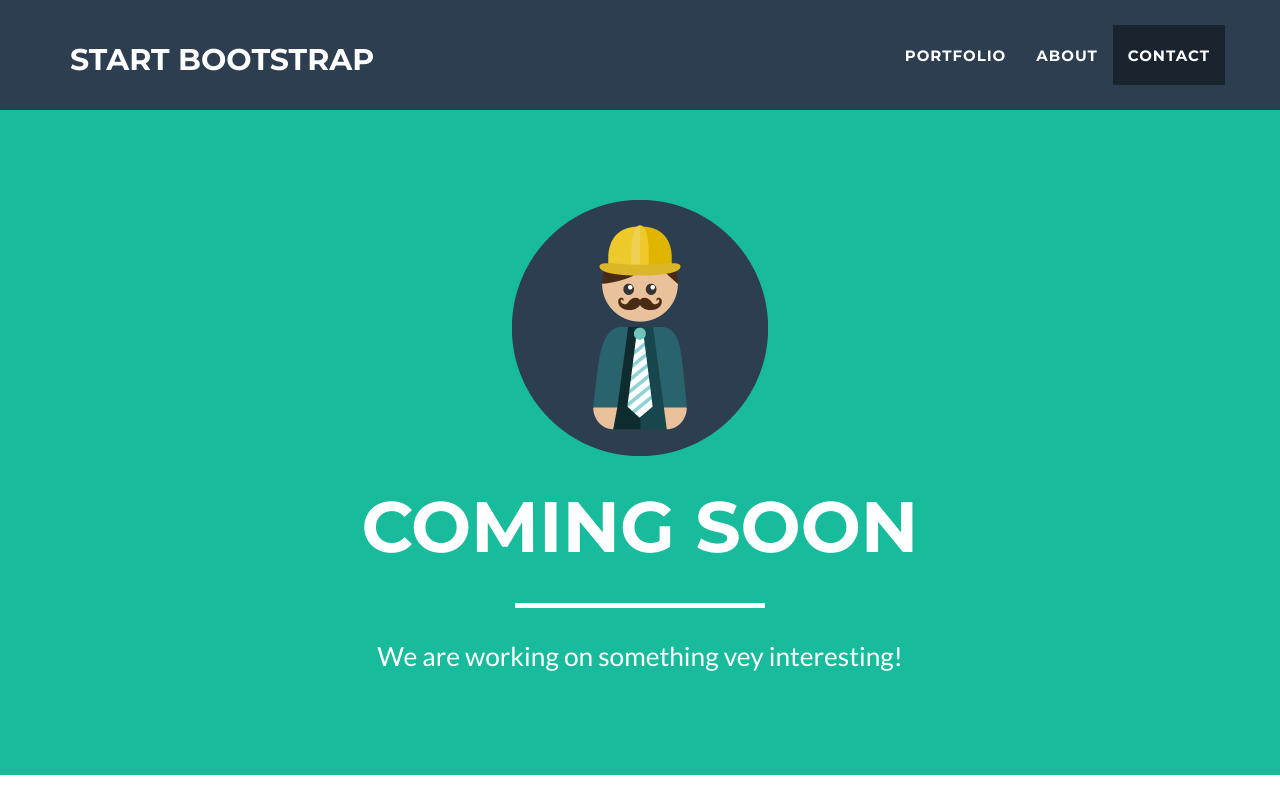
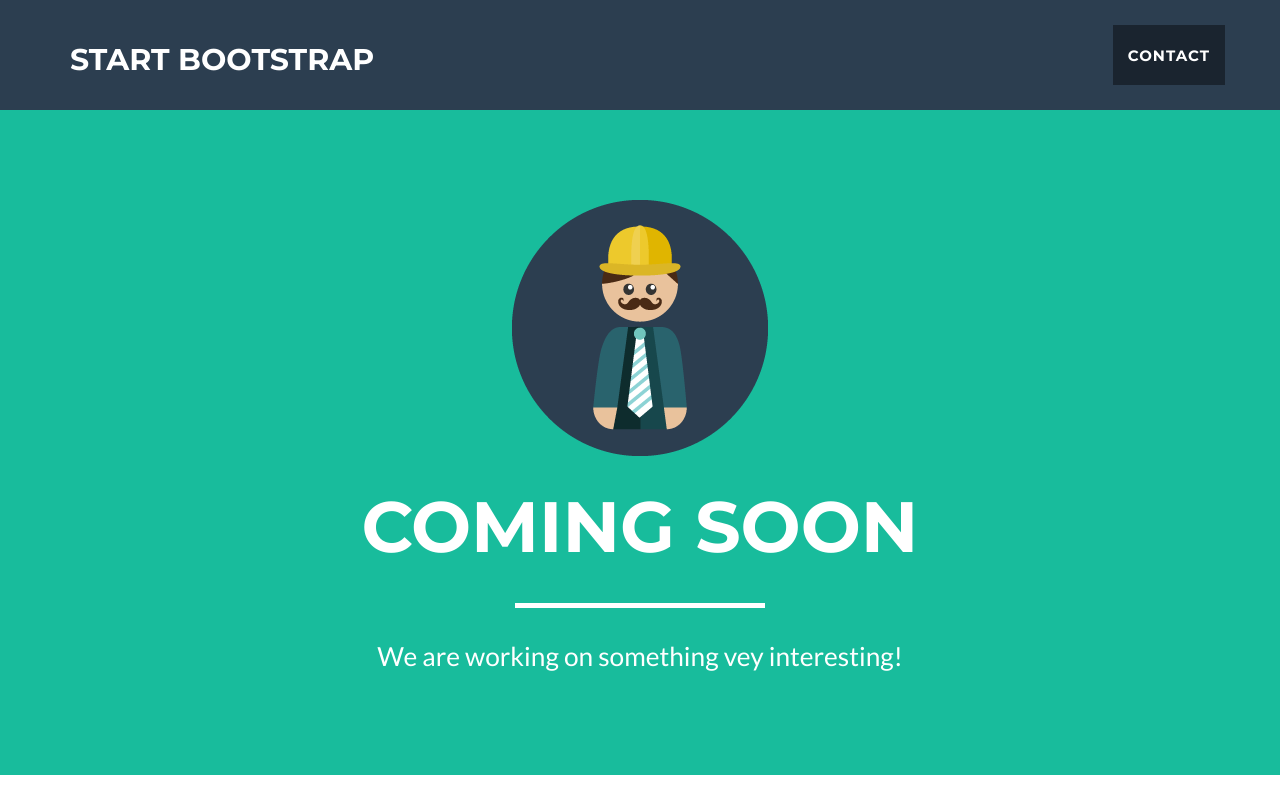
Before and after one commit to WexfordWebsiteJC/DraftWebsite1Dec15, a plain HTML site: page index.html in a window 1280 px wide. Shown: the top 800 px of the page. Drawn offline with nearby package versions, Linux system fonts and the light colour scheme.

Commit message:
template 2

```diff
--- a/index.html
+++ b/index.html
@@ -9,7 +9,7 @@
     <meta name="description" content="">
     <meta name="author" content="">
 
-    <title>Freelancer - Start Bootstrap Theme</title>
+    <title>Jim Cowman's Homepage - Under construction!</title>
 
     <!-- Bootstrap Core CSS - Uses Bootswatch Flatly Theme: http://bootswatch.com/flatly/ -->
     <link href="css/bootstrap.min.css" rel="stylesheet">
@@ -54,10 +54,10 @@
                         <a href="#page-top"></a>
                     </li>
                     <li class="page-scroll">
-                        <a href="#portfolio">Portfolio</a>
+                        <a href="#portfolio"></a>
                     </li>
                     <li class="page-scroll">
-                        <a href="#about">About</a>
+                        <a href="#about"></a>
                     </li>
                     <li class="page-scroll">
                         <a href="#contact">Contact</a>
```
